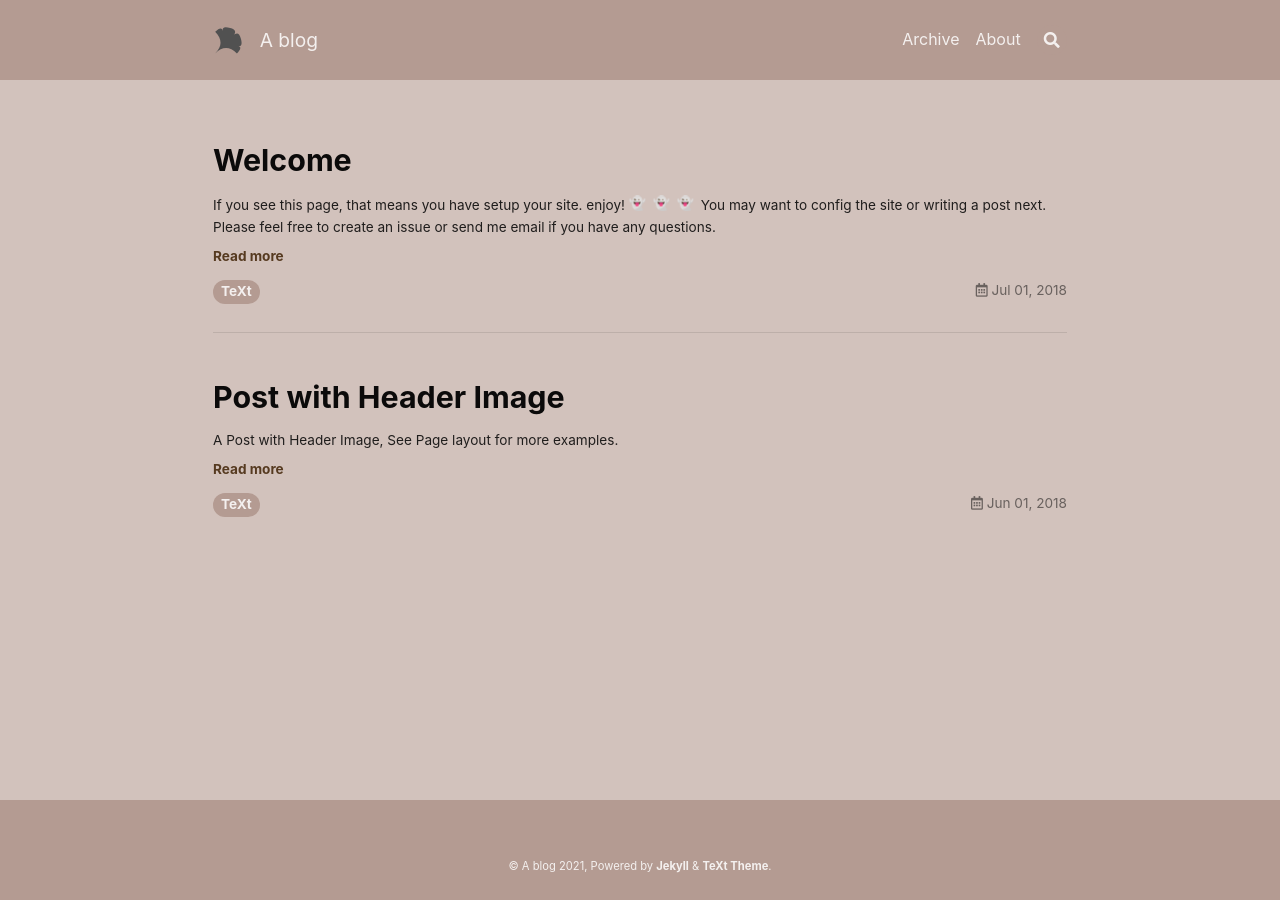
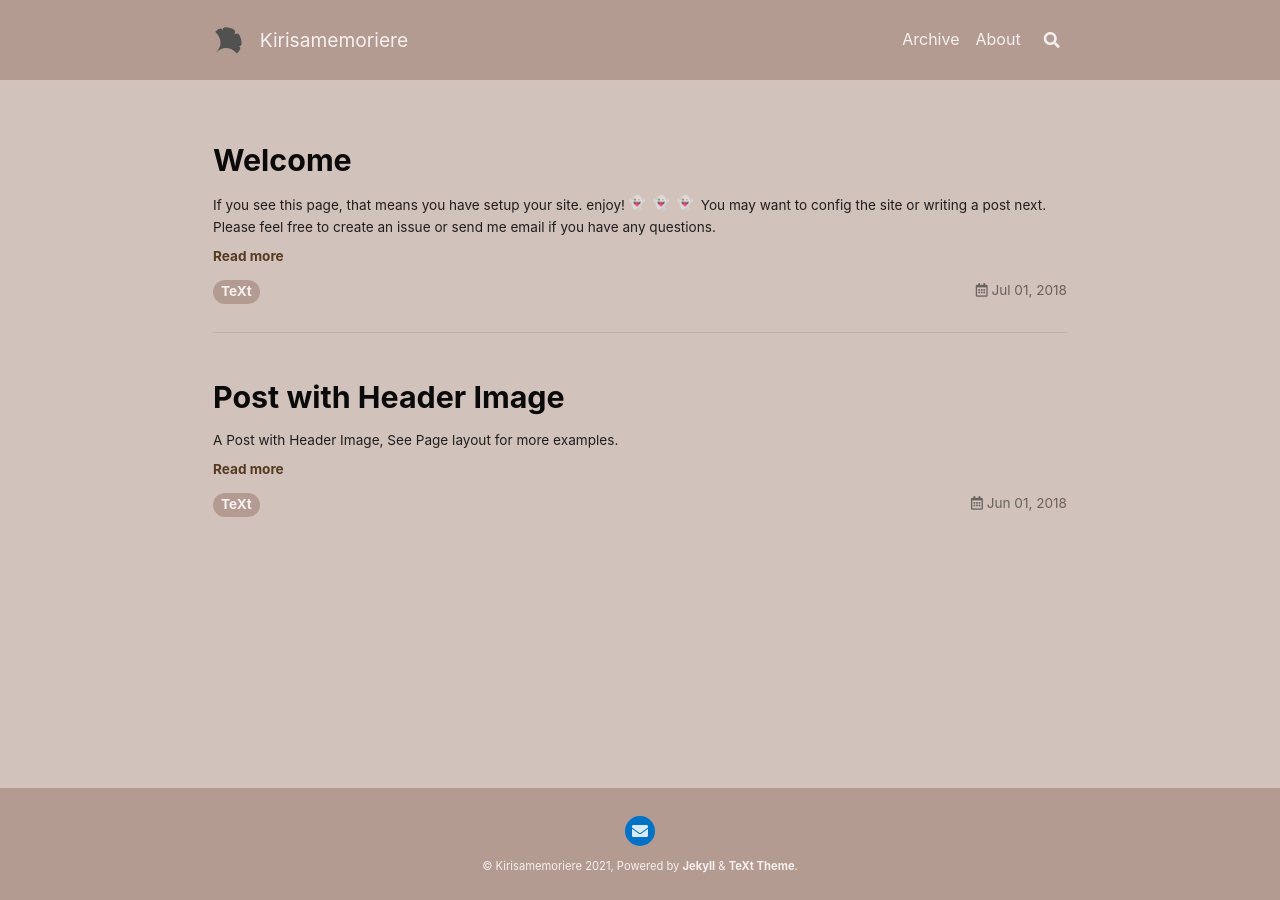
Before and after one commit to kirisamemoriere/kirisamemoriere.github.io, a Jekyll site: the page built from index.html, in a window 1280 px wide. Built offline with Jekyll 4.4.1, drawn with Linux system fonts in a browser that asks for light colours; nearby versions of some CDN libraries; emoji names are drawn with the system emoji font; the list of posts is cut into pages by our own code; some of the changed lines change nothing that is shown.

Commit message:
_config.yml

```diff
--- a/_config.yml
+++ b/_config.yml
@@ -20,26 +20,26 @@
 highlight_theme: default # "default" (default), "tomorrow", "tomorrow-night", "tomorrow-night-eighties", "tomorrow-night-blue", "tomorrow-night-bright"
 url     : # the base hostname & protocol for your site e.g. https://www.someone.com
 baseurl : # does not include hostname
-title   : A blog
+title   : Kirisamemoriere
 description: > # this means to ignore newlines until "Language & timezone"
-  Your Site Description
+  单纯的一个博客
 
 
 ## => Language and Timezone
 ##############################
 lang: # the language of your site, default as "en"
-timezone: # see https://en.wikipedia.org/wiki/List_of_tz_database_time_zones for the available values
+timezone: Asia/Shanghai # see https://en.wikipedia.org/wiki/List_of_tz_database_time_zones for the available values
 
 
 ## => Author and Social
 ##############################
 author:
   type      : # "person" (default), "organization"
-  name      : Your Name
+  name      : kirisamemoriere
   url       :
   avatar    : # path or url of avatar image (square)
   bio       : I am an amazing person.
-  email     :
+  email     : wymla47@gmail.com
   facebook  : # "user_name" the last part of your profile url, e.g. https://www.facebook.com/user_name
   twitter   : # "user_name" the last part of your profile url, e.g. https://twitter.com/user_name
   weibo     : # "user_id"   the last part of your profile url, e.g. https://www.weibo.com/user_id/profile?...
```
